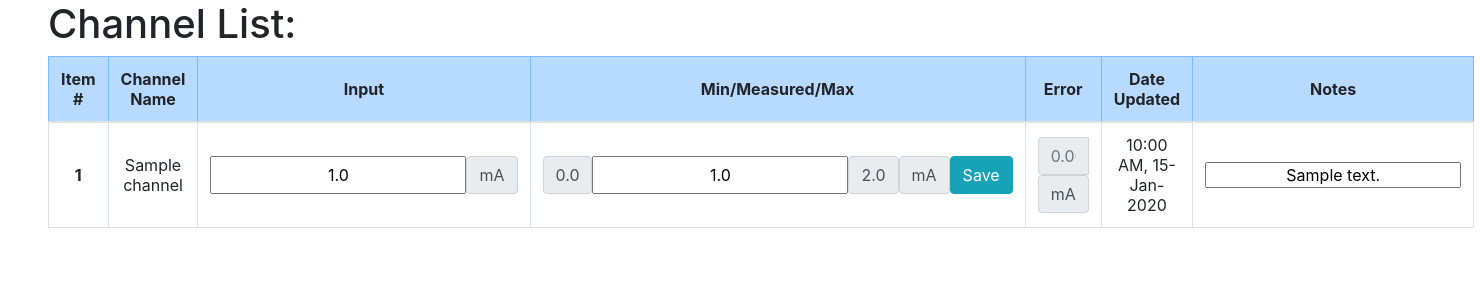
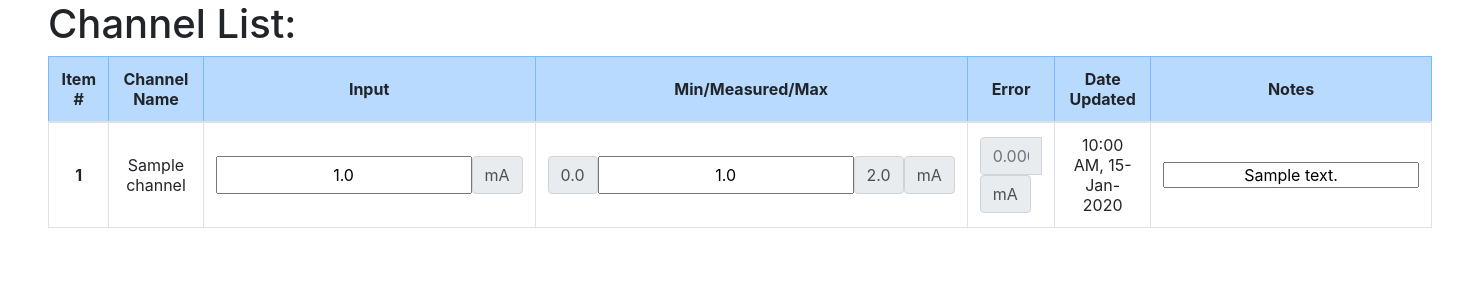
Before and after one commit to ThatOldChap/InstroCommTool, a Flask app: page /channel_list in a window 1480 px wide. Shown: the part 56-356 px from the top of the page. Run offline with Flask 2, Linux system fonts and the light colour scheme; tables that the repository leaves empty hold one stand-in row (values such as "Sample post"); some libraries are stand-ins or nearby versions.

Commit message:
Removed Save button

```diff
--- a/app/main/forms.py
+++ b/app/main/forms.py
@@ -18,7 +18,6 @@ class TestPointForm(FlaskForm):
     meas_val = FloatField('Measured')
     input_val = FloatField('Input')
     notes = StringField('Notes')
-    save = SubmitField('Save')
 
 class ChannelForm(FlaskForm):
     testpoints = FieldList(FormField(TestPointForm))
@@ -72,6 +71,7 @@ class NewChannelForm(FlaskForm):
     kw_input_range_max = {'class': 'form-control', 'placeholder': 'ex. 120'}
     kw_submit = {'class': 'btn btn-primary'}
 
+    # TODO: Add custom validator to allow zero values
     # Basic Channel Info
     name = StringField('Name', validators=[DataRequired()], render_kw=kw_name)
     meas_type = SelectField('Type', choices=CHOICES_MEAS_TYPE, validators=[DataRequired()], render_kw=kw_select_field)
--- a/app/templates/_testpoint.html
+++ b/app/templates/_testpoint.html
@@ -30,8 +30,7 @@
     </td>
     <td class="align-middle">
         <div class="row">
-            <div class="col-12">
-                <div class="input-group">
+            <div class="col-md-12">
                 <div class="input-group">
                     <span class="input-group-text">{{ testpoint.low_limit() }}</span>
                     {# Format the formfield to handle testpoints with no meas_val yet #}
@@ -42,8 +41,6 @@
                     {% endif %}
                     <span class="input-group-text">{{ testpoint.high_limit() }}</span>
                     <span class="input-group-text">{{ units_dict[channel.meas_eu] }}</span>
-                    </div>
-                    <button type="button" class="btn btn-info" formaction="{{ url_for('main.save_testpoint') }}">Save</button>
                 </div>
             </div>
         </div>
```
Also changed, not shown: app.db, 2 other files. Lines whose indentation alone changed are shown as unchanged.
